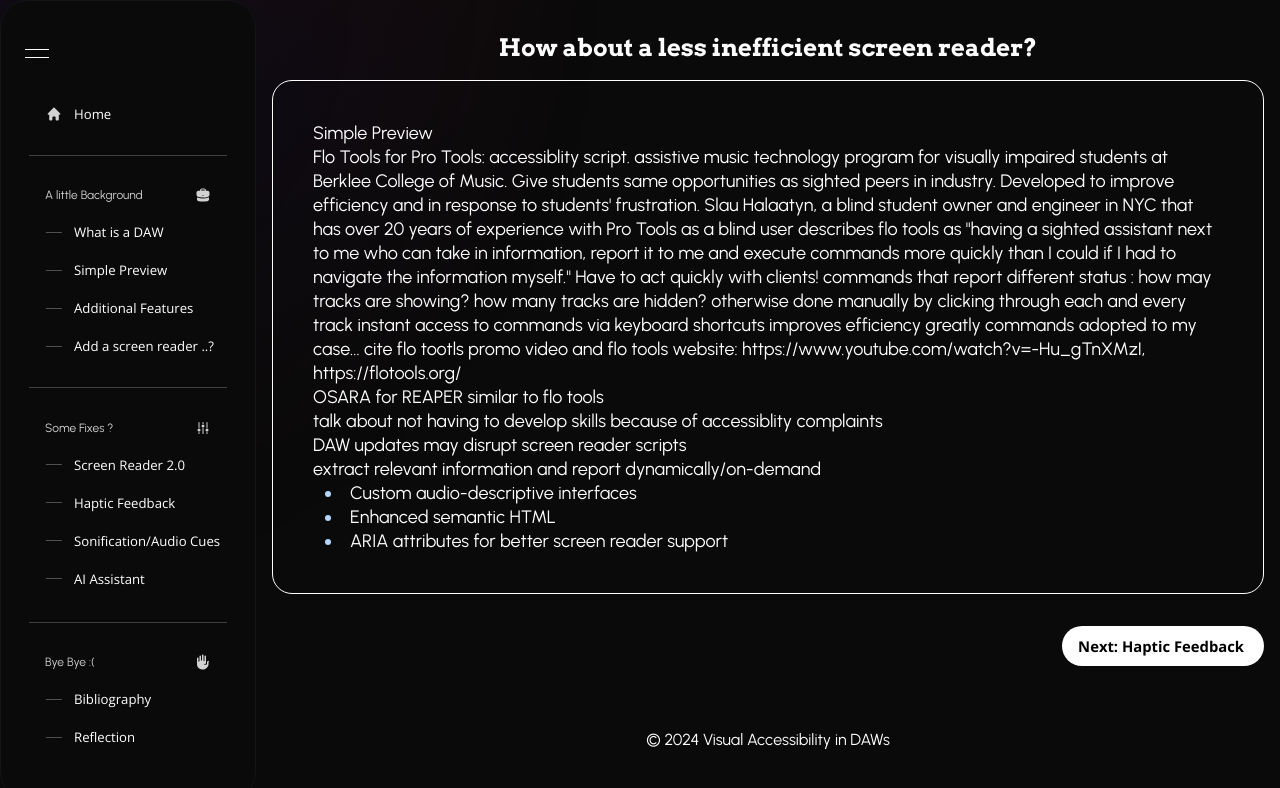
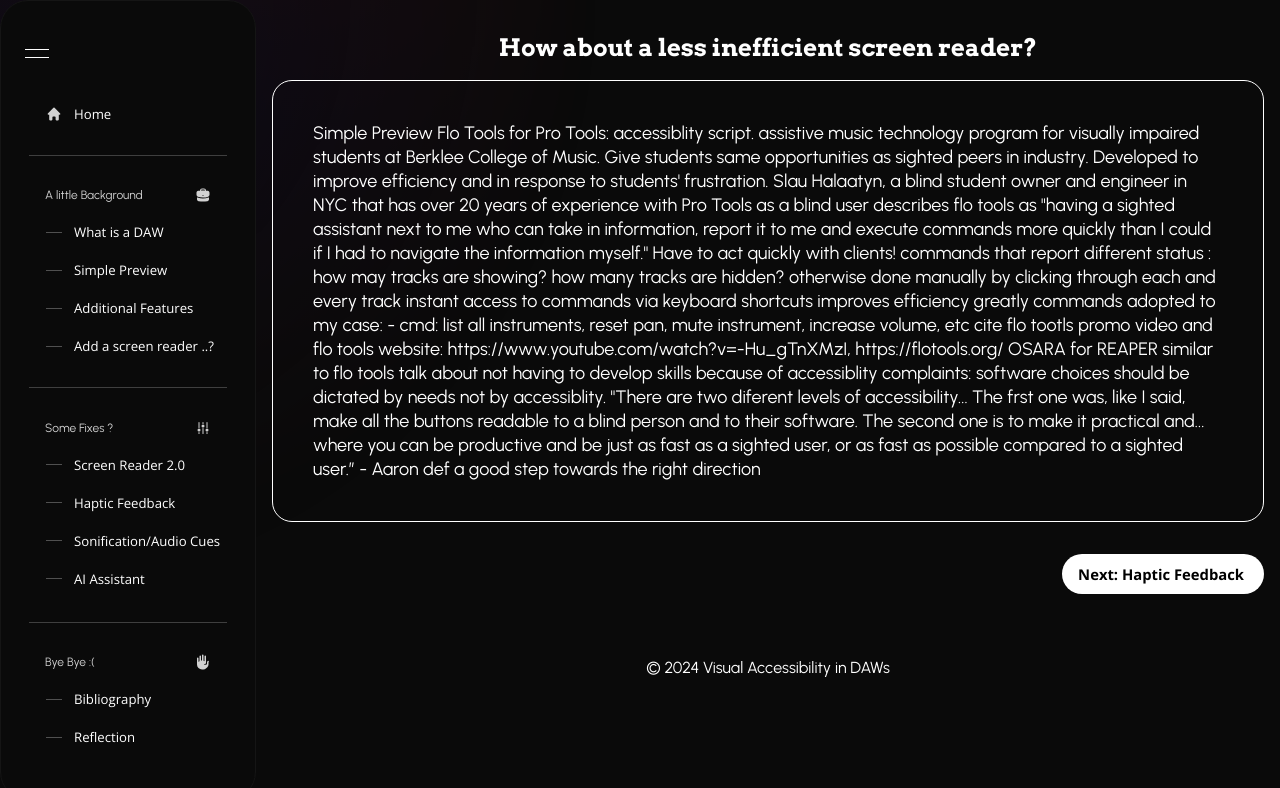
Before and after one commit to ota231/viz-daw-next, a Next.js app: page /learning/screen-reader-improved in a window 1280 px wide. Shown: the top 788 px of the page. Built offline with nearby package versions, Linux system fonts and the light colour scheme.

Commit message:
finish outline for screen reader 2.0

```diff
--- a/src/app/learning/screen-reader-improved/page.tsx
+++ b/src/app/learning/screen-reader-improved/page.tsx
@@ -31,26 +31,23 @@
                     as='p'
                     variant='body-default-l'
                     padding='32'>
-                    <p>Simple Preview</p>
+                    Simple Preview
                     Flo Tools for Pro Tools: accessiblity script. assistive music technology program for visually impaired students at Berklee College of Music. Give students same opportunities as sighted peers in industry. Developed to improve efficiency and in response to students' frustration.
                     Slau Halaatyn, a blind student owner and engineer in NYC that has over 20 years of experience with Pro Tools as a blind user describes flo tools as "having a sighted assistant next to me who can take in information, report it to me and execute commands more quickly than I could if I had to navigate the information myself."
                     Have to act quickly with clients!
                     commands that report different status : how may tracks are showing? how many tracks are hidden? otherwise done manually by clicking through each and every track
                     instant access to commands via keyboard shortcuts improves efficiency greatly
-                    commands adopted to my case...
+                    commands adopted to my case:
+                    - cmd: list all instruments, reset pan, mute instrument, increase volume, etc
                     cite flo tootls promo video and flo tools website: https://www.youtube.com/watch?v=-Hu_gTnXMzI, https://flotools.org/
-                    <p>OSARA for REAPER similar to flo tools</p>
-                    talk about not having to develop skills because of accessiblity complaints
-                    <p>DAW updates may disrupt screen reader scripts</p>
-                    <p>extract relevant information and report dynamically/on-demand</p>
-
-                    <p>
-                        <ul>
-                            <li>Custom audio-descriptive interfaces</li>
-                            <li>Enhanced semantic HTML</li>
-                            <li>ARIA attributes for better screen reader support</li>
-                        </ul>
-                    </p>
+                    OSARA for REAPER similar to flo tools
+                    talk about not having to develop skills because of accessiblity complaints: software choices should be dictated by needs not by accessiblity.
+                    "There are two diferent levels of accessibility... The frst
+                    one was, like I said, make all the buttons readable to
+                    a blind person and to their software. The second one is
+                    to make it practical and... where you can be productive
+                    and be just as fast as a sighted user, or as fast as possible
+                    compared to a sighted user.” - Aaron def a good step towards the right direction
                 </Text>
             </Flex>
 
@@ -67,7 +64,7 @@
             >
                 <Button
                     id="next"
-                    href='/learning/screen-reader-improved'
+                    href='/learning/haptic-feedback'
                     variant="primary">
                     <Flex alignItems="center">
                         Next: Haptic Feedback
```
Also changed, not shown: src/once-ui/instruments/AdvancedDrumPattern.tsx (+25 -20 lines).
